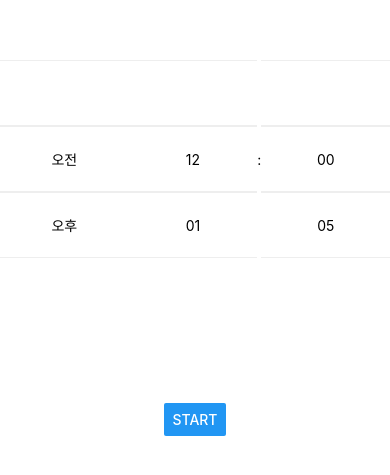
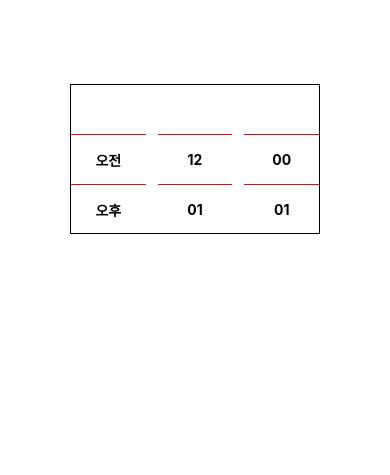
Before and after one commit to knsnyo/ReactNative-practice, a React Native app in the folder alarm/: screen / in a window 390 px wide. Shown: the part 263-738 px from the top of the page. Built offline with nearby package versions, Linux system fonts and the light colour scheme.

Commit message:
20220712 picker study

```diff
--- a/alarm/App.js
+++ b/alarm/App.js
@@ -1,107 +1,167 @@
 import React from "react";
-import { StyleSheet, Text, View, Button, ScrollView, Pressable, } from "react-native";
+import { StatusBar } from "expo-status-bar";
+import { StyleSheet, Text, View, ScrollView, Pressable, Animated, TouchableWithoutFeedback, } from "react-native";
+import { debounce } from "lodash";
 
-const BUTTON_SIZE = 66;
+// 상수 모음
+const BUTTON_HEIGHT = 50;
+const VIEW_WIDTH = 250;
+const VIEW_HEIGHT = BUTTON_HEIGHT * 3;
+const GAP = 12;
 
-const getCenterPosition = (offsetY) => {
-  const btnIndex = Math.round(offsetY / BUTTON_SIZE);
-  return btnIndex * BUTTON_SIZE;
-};
+// 제일 가까운 item 값 찾아주기
+const getCenterPosition = offsetY => btnIndex = Math.round(offsetY / BUTTON_HEIGHT) * BUTTON_HEIGHT;
+const getCenterPositionFromIndex = index => index * BUTTON_HEIGHT;
 
-const getCenterPositionFromIndex = (index) => {
-  return index * BUTTON_SIZE;
+// 빈칸 만들어 주는 함수
+const fillEmpty = (visibleCount, values) => {
+  const fillCount = (visibleCount - 1) / 2;
+  for (let i = 0; i < fillCount; i++) {
+    values.unshift("");
+    values.push("");
+  }
+  return values;
 }
 
-export default function App() {
-  const ampm = [" ", "오전", "오후", "  ",];
-  const hour = [" ","12", "01", "02", "03", "04", "05", "06", "07", "08", "09", "10", "11", "  ",];
-  const min = [" ","00", "05", "10", "15", "20", "25", "30", "35", "40", "45", "50", "55", "  ",];
-
-
-
-  const getOnPress = (scrollViewIdx, btnIdx) => {
-    const targetIdx = btnIdx - 1;
-    if(targetIdx < 0) return;
-    const CENTER_POSITION = getCenterPositionFromIndex(targetIdx);
-    //scrollProps[scrollViewIdx].ref.current.scrollTo({y: CENTER_POSITION});
-  };
-
+export default () => {
   return (
-    <View style={styles.container}>
-      <View style={styles.container}/>
-      <View style={styles.row}>
-        <View style={styles.section}>
-          <ScrollView style={styles.scroll}>
-            {ampm.map((data, index) => (
-              <Pressable key={`ampm${data}`} style={styles.item} onPress={getOnPress(index)}>
-                <Text style={styles.text}>{data}</Text>
-              </Pressable>
-            ))}
-          </ScrollView>
-        </View>
-        <View style={styles.section}>
-          <ScrollView style={styles.scroll}>
-            {hour.map((data) => (
-              <Pressable key={`hour${data}`} style={styles.item}>
-                <Text style={styles.text}>{data}</Text>
-              </Pressable>
-            ))}
-          </ScrollView>
-        </View>
-        <Text>:</Text>
-        <View style={styles.section}>
-          <ScrollView style={styles.scroll}>
-            {min.map((data) => (
-              <Pressable key={`min${data}`} style={styles.item}>
-                <Text style={styles.text}>{data}</Text>
-              </Pressable>
-            ))}
-          </ScrollView>
-        </View>
-      </View>
-      <View style={styles.container}>
-        <Button title="START" onPress />
-      </View>
+    <View style={styles.view}>
+      <TimePicker
+        width={VIEW_WIDTH}
+        buttonHeight={BUTTON_HEIGHT}
+        visibleCount={3}
+      />
+      <StatusBar style="auto" />
     </View>
   );
 }
 
+const TimePicker = ({ width, buttonHeight, visibleCount }) => {
+
+  if (0 === visibleCount % 2) throw new Error("visibleCount must be odd");
+
+  const scrollY = React.useRef(new Animated.Value(0)).current;
+  const refs = React.useRef(
+    // Array.from({ length: 3}) : 길이 3인 배열 얕은 복사
+    // 배열 마다 ref 넣기
+    Array.from({ length: 3}).map(() => React.createRef())
+  );
+  // 스크롤 멈췄을 때
+  const getOnScrollStop = index => (offsetY, label) => {
+    const CENTER_POSITION = getCenterPosition(offsetY);
+    refs.current[index].current.scrollTo({ y: CENTER_POSITION})
+  };
+
+  const getScrollProps = index => {
+    const onScrollStop = debounce(getOnScrollStop(index), 200, {
+      leading: false,
+      trailing: true,
+    });
+    return {
+      showsVerticalScrollIndicator: false,
+      contentContainerStyle: {
+        left: 0,
+        right: 0,
+        position: "absolute",
+      },
+      ref: refs.current[index],
+      onScrollBeginDrag: _ => {
+        onScrollStop.cancel();
+      },
+      onScrollEndDrag: e => {
+        onScrollStop.cancel();
+        onScrollStop(e.nativeEvent.contentOffset.y, "onScrollEndDrag");
+      },
+      onMomentumScrollBegin: _ => {
+        onScrollStop.cancel();
+      },
+      onMomentumScrollEnd: e => {
+        onScrollStop.cancel();
+        onScrollStop(e.nativeEvent.contentOffset.y, "onMomentumScrollEnd");
+      },
+    };
+  };
+
+  // setter 없는 useState 아마도...
+  const [scrollProps] = React.useState(() => Array.from({ length: 3}).map((_, index) => getScrollProps(index)));
+
+  const getOnPress = (scrollViewIndex, buttonIndex) => _ => {
+    const targetIndex = buttonIndex -1;
+    console.log(targetIndex);
+    if (targetIndex < 0) return;
+    const CENTER_POSITION = getCenterPositionFromIndex(targetIndex);
+    scrollProps[scrollViewIndex].ref.current.scrollTo({ y: CENTER_POSITION});
+  };
+
+  return (
+    <View style={[styles.container, {width, height: visibleCount * buttonHeight}]}>
+      <ScrollView {...scrollProps[0]}>
+        {fillEmpty(visibleCount, ["오전", "오후"]).map((item, index) => (
+          <Button label={item} onPress={getOnPress(0, index)}/>
+        ))}
+      </ScrollView>
+      <GapView/>
+      <ScrollView {...scrollProps[1]}>
+        {fillEmpty(visibleCount, ["12", "01", "02", "03", "04", "05", "06", "07", "08", "09", "10", "11"]).map((item, index) => (
+          <Button label={item} onPress={getOnPress(1, index)}/>
+        ))}
+      </ScrollView>
+      <GapView/>
+      <ScrollView {...scrollProps[2]}>
+        {fillEmpty(visibleCount, ["00", "01", "02", "03", "04", "05", "06", "07", "08", "09", "10", "11", "12", "13", "14", "15", "16", "17", "18", "19", "20", "21", "22", "23", "24", "25", "26", "27", "28", "29", "30", "31", "32", "33", "34", "35", "36", "37", "38", "39", "40", "41", "42", "43", "44", "45", "46", "47", "48", "49", "50", "51", "52", "53", "54", "55", "56", "57", "58", "59"]).map((item, index) => (
+          <Button label={item} onPress={getOnPress(2, index)}/>
+        ))}
+      </ScrollView>
+    </View>
+  );
+};
+
+const Button = ({ label, onPress }) => {
+  return (
+    <TouchableWithoutFeedback onPress={onPress}>
+      <View style={styles.button}>
+        <Text style={styles.buttonLabel}>{label}</Text>
+      </View>
+    </TouchableWithoutFeedback>
+  )
+}
+
+const GapView = ({children}) => {
+  return (
+    <View style={styles.gap}>
+      {children}
+    </View>
+  )
+}
+
 const styles = StyleSheet.create({
+  view: {
+    flex: 1,
+    justifyContent: 'center',
+    padding: 8,
+  },
   container: {
-    flex: 1,
-    backgroundColor: "#fff",
+    borderWidth: 1,
+    alignSelf: 'center',
+    flexDirection: 'row',
+  },
+  button: {
+    borderBottomWidth:1,
+    borderColor:'red',
+    height: BUTTON_HEIGHT,
+    alignItems: 'center',
+    justifyContent: 'center',
+  },
+  buttonLabel: {
+    fontWeight: 'bold',
+  },
+  overlay: {
+    alignItems: 'center',
+    justifyContent: 'center',
+  },
+  gap: {
     alignItems: "center",
     justifyContent: "center",
+    width: GAP,
   },
-  row: {
-    backgroundColor: "#fff",
-    justifyContent: "center",
-    alignItems: "center",
-    flexDirection: "row",
-    width: "100%",
-    height: BUTTON_SIZE * 3,
-  },
-  section: {
-    backgroundColor: "#fff",
-    justifyContent: "center",
-    alignItems: "center",
-    height: "100%",
-    width: "33%"
-  },
-  text: {
-    textAlign: "center",
-  },
-  scroll: {
-    backgroundColor: "#fff",
-    width: "100%",
-    height: "100%",
-  },
-  item: {
-    height: BUTTON_SIZE,
-    borderBottomWidth: 1,
-    borderTopWidth: 1,
-    borderColor: "#eee",
-    //backgroundColor: "#ddd",
-    justifyContent: "center",
-  }
 });
--- a/alarm/package.json
+++ b/alarm/package.json
@@ -12,6 +12,7 @@
   "dependencies": {
     "expo": "~45.0.0",
     "expo-status-bar": "~1.3.0",
+    "lodash": "^4.17.21",
     "react": "17.0.2",
     "react-dom": "17.0.2",
     "react-native": "0.68.2",
```
Also changed, not shown: 1 other file (tests, documents, lock files or other folders).
